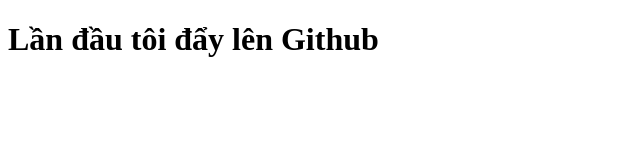
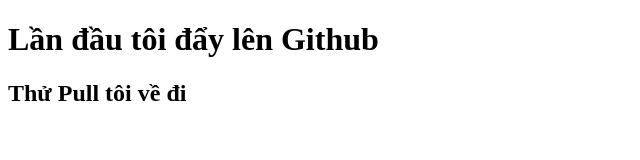
Before and after one commit to AnthonyNguyen98/BC61-DemoGit, a plain HTML site: page index.html in a window 1280 px wide. Shown: the whole page, without its empty margins (0-640 px from the left). Drawn offline with Linux system fonts and the light colour scheme.

Commit message:
Update index.html

```diff
--- a/index.html
+++ b/index.html
@@ -7,5 +7,6 @@
 </head>
 <body>
     <h1>Lần đầu tôi đẩy lên Github</h1>
+    <h2>Thử Pull tôi về đi </h2>
 </body>
 </html>
```
